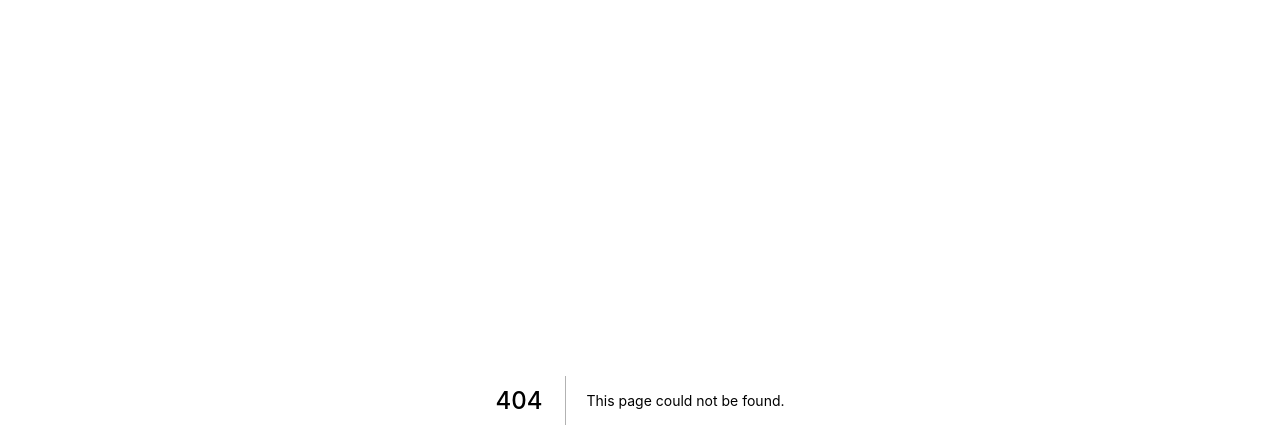
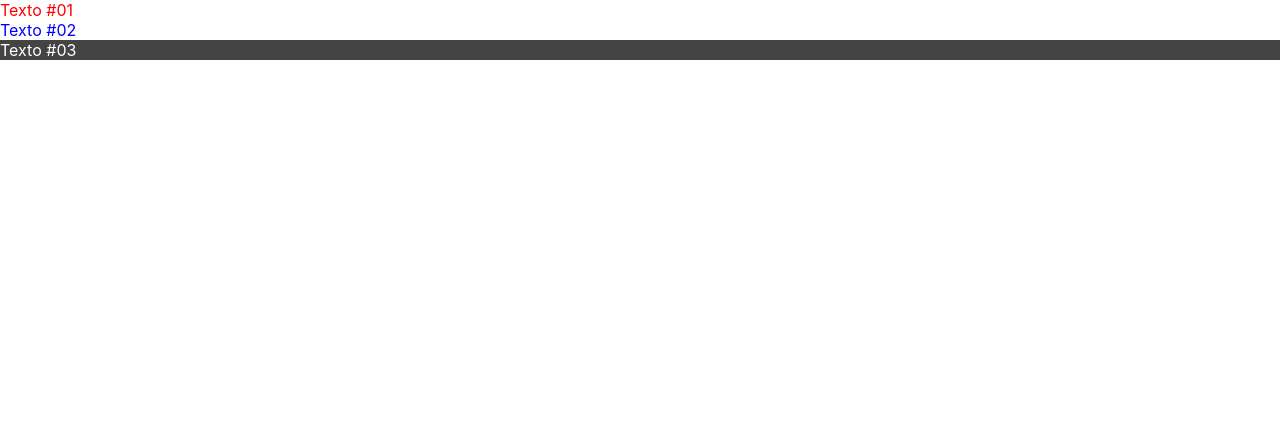
Before and after one commit to lucas-cercal/curso-nextjs, a Next.js app in the folder exercicios/: page /css/integracao1 in a window 1280 px wide. Before the commit this address had no page. Shown: the top 448 px of the page. Built offline with nearby package versions, Linux system fonts and the light colour scheme.

Commit message:
Adicionando CSS globalmente

```diff
--- a/exercicios/pages/_app.js
+++ b/exercicios/pages/_app.js
@@ -1,4 +1,5 @@
 import '../styles/globals.css'
+import './css/integracao1.css'
 
 function MyApp({ Component, pageProps }) {
   return <Component {...pageProps} />
--- /dev/null
+++ b/exercicios/pages/css/integracao1.css
@@ -0,0 +1,12 @@
+.vermelha {
+  color: red;
+}
+
+.azul {
+  color: blue;
+}
+
+.branca {
+  background-color: #444;
+  color: white;
+}
--- /dev/null
+++ b/exercicios/pages/css/integracao1.jsx
@@ -0,0 +1,9 @@
+export default function integracao() {
+  return (
+    <div>
+      <div className="vermelha">Texto #01</div>
+      <div className="azul">Texto #02</div>
+      <div className="branca">Texto #03</div>
+    </div>
+  )
+}
```
